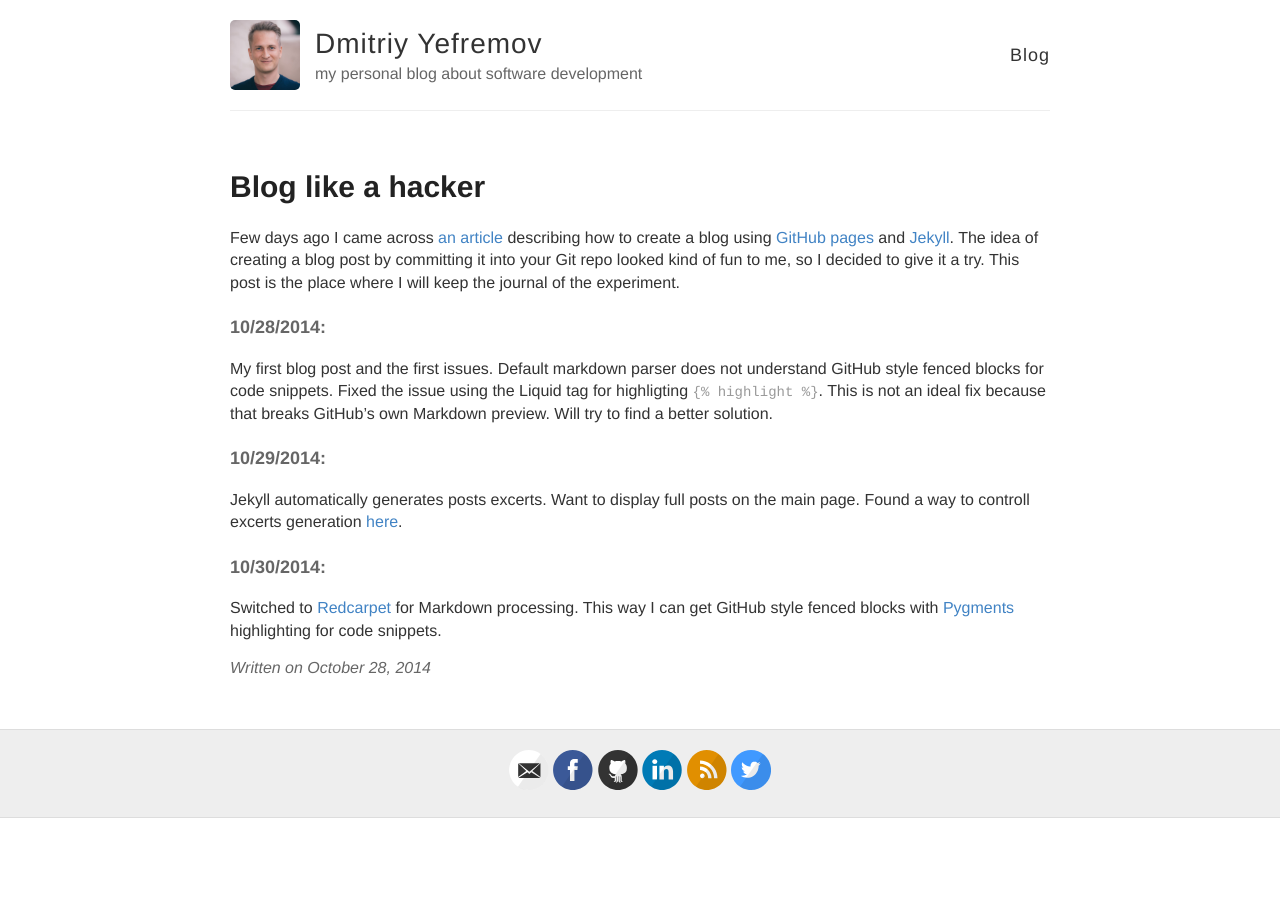
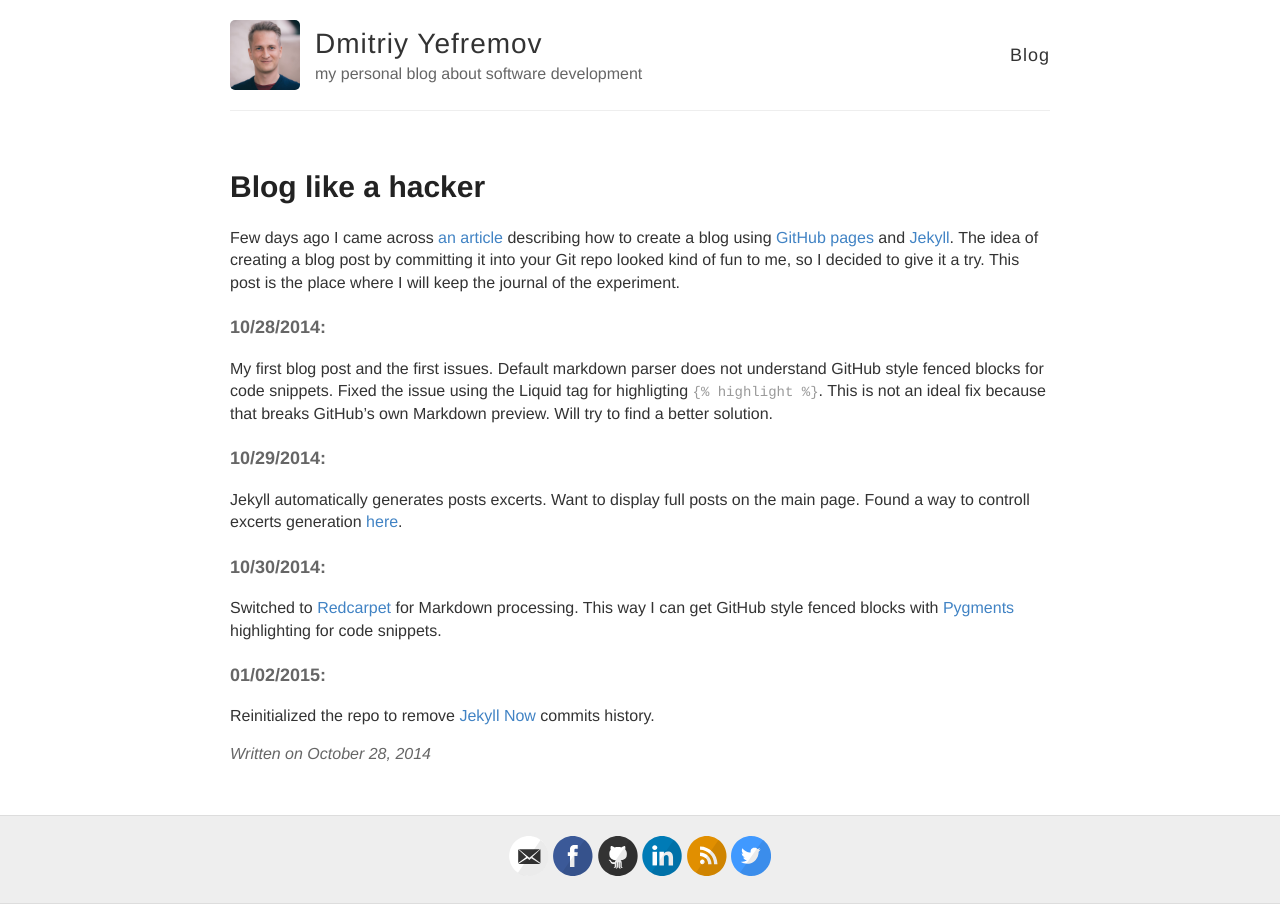
Before and after one commit to dmitriy-yefremov/dmitriy-yefremov.github.io, a Jekyll site: the page built from _posts/2014-10-28-blog-like-a-hacker.md, in a window 1280 px wide. Built offline with Jekyll 4.4.1, drawn with Linux system fonts in a browser that asks for light colours; Markdown is read by kramdown in place of the engine named in the settings; comment, search, counter and statistics services are not loaded.

Commit message:
Removed Jekyll Now history

```diff
--- a/_posts/2014-10-28-blog-like-a-hacker.md
+++ b/_posts/2014-10-28-blog-like-a-hacker.md
@@ -13,3 +13,6 @@ Jekyll automatically generates posts excerts. Want to display full posts on the
 
 #### 10/30/2014:
 Switched to [Redcarpet](https://github.com/vmg/redcarpet) for Markdown processing. This way I can get GitHub style fenced blocks with [Pygments](http://pygments.org/) highlighting for code snippets.
+
+#### 01/02/2015:
+Reinitialized the repo to remove [Jekyll Now](https://github.com/barryclark/jekyll-now) commits history.
```
